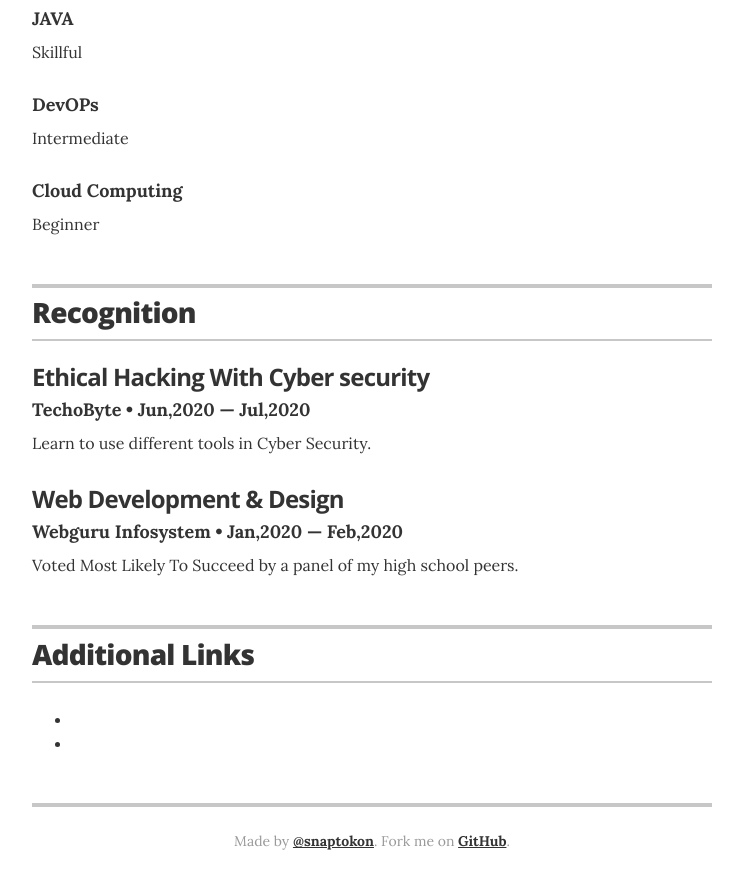
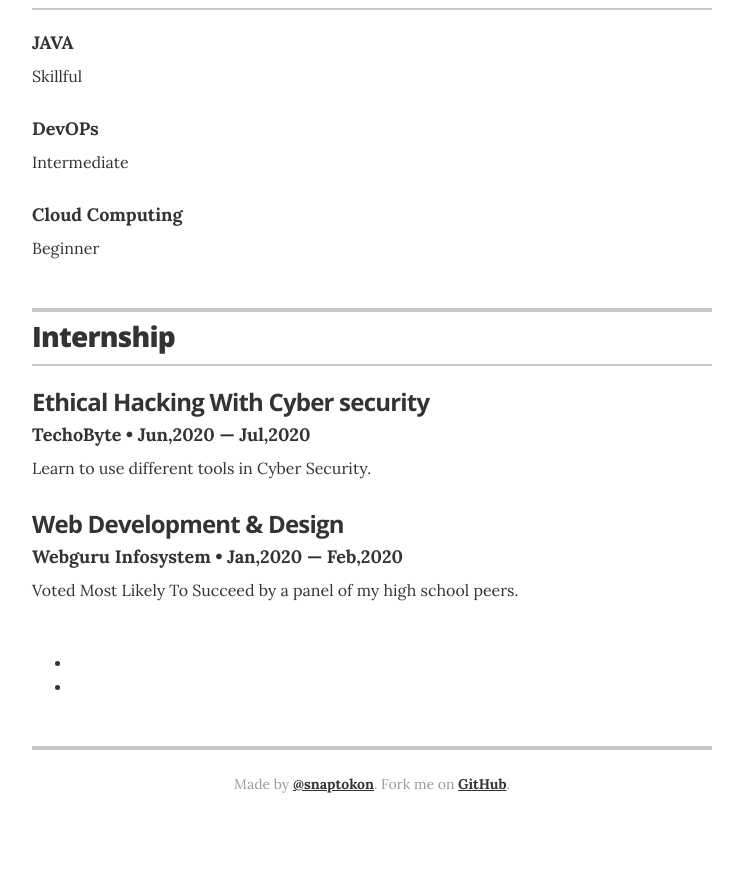
Before and after one commit to Souvik-Pramanik/resume, a Jekyll site: the page built from index.html, in a window 1280 px wide and 900 px high, scrolled down 1677 px. Shown: the top 889 px of the window, without its empty margins (268-1011 px from the left). Built offline with Jekyll 4.4.1, drawn with Linux system fonts in a browser that asks for light colours; after the commit the page ends 2520 px from its top, so only the background shows below that.

Commit message:
Update resume.html

```diff
--- a/_layouts/resume.html
+++ b/_layouts/resume.html
@@ -13,7 +13,7 @@
 
         <!-- You can turn off the avatar in _config.yml by setting to false -->
         {% if site.resume_avatar == 'true' %}
-        <img src="images/avatar.jpg" alt="my photo" class="avatar no-print" itemprop="image">
+        <img src="images/avatar.png" alt="my photo" class="avatar no-print" itemprop="image">
         {% endif %}
 
         <!-- Your name is defined in the _config.yml file -->
@@ -52,9 +52,9 @@
       <!-- begin Experience -->
       <section class="content-section">
 
-        <header class="section-header">
+        <!-- <header class="section-header">
           <h2>Experience</h2>
-        </header>
+        </header> -->
 
         {% for job in site.data.experience %}
         <div class="resume-item" itemscope itemprop="worksFor" itemtype="http://schema.org/Organization">
@@ -140,7 +140,7 @@
       <section class="content-section">
 
         <header class="section-header">
-          <h2>Recognition</h2>
+          <h2>Internship</h2>
         </header>
 
         {% for recognition in site.data.recognitions %}
@@ -199,9 +199,9 @@
       <!-- begin Links -->
       <section class="content-section">
 
-        <header class="section-header">
+        <!-- <header class="section-header">
           <h2>Additional Links</h2>
-        </header>
+        </header> -->
 
         <div class="resume-item">
           <ul class="resume-item-list">
```
